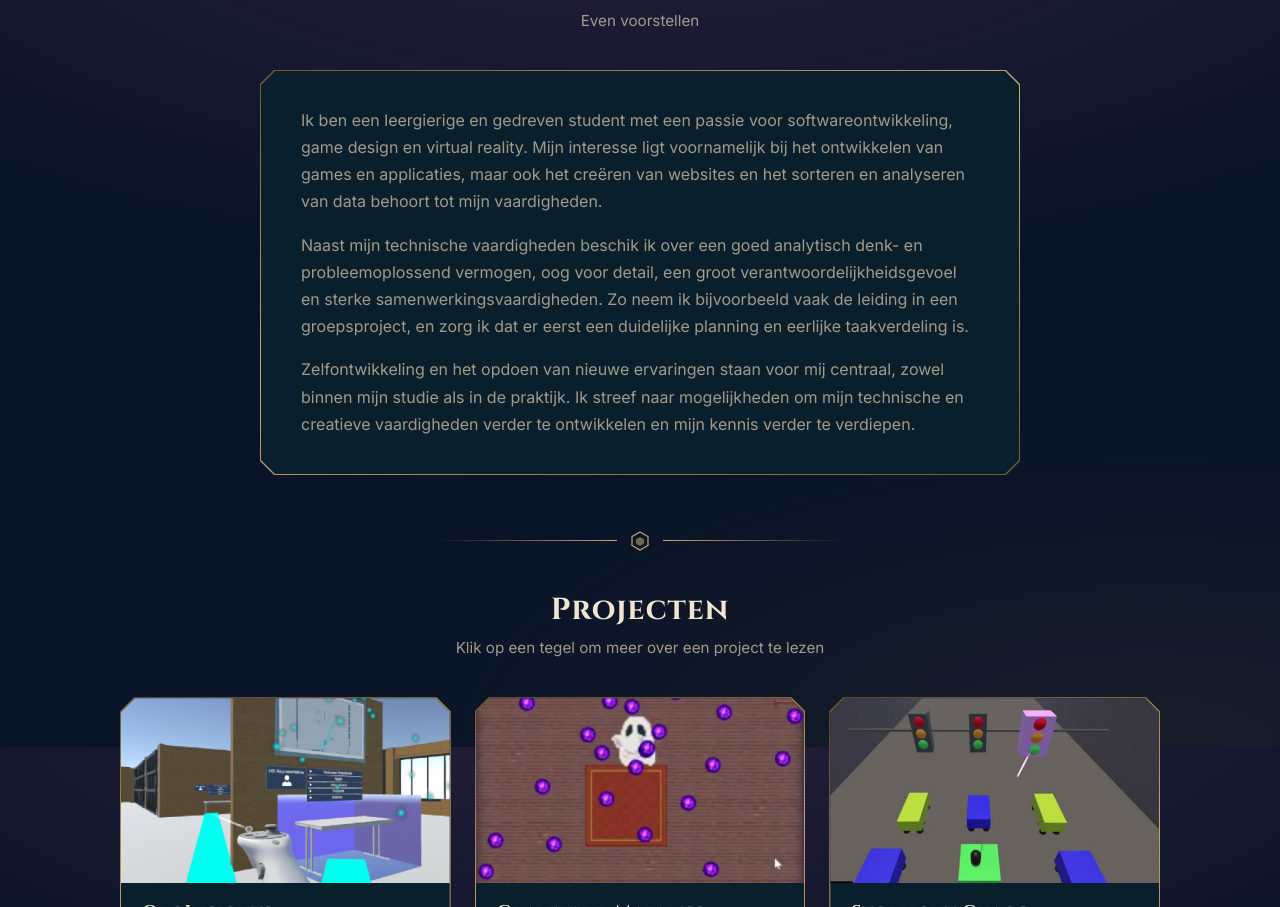
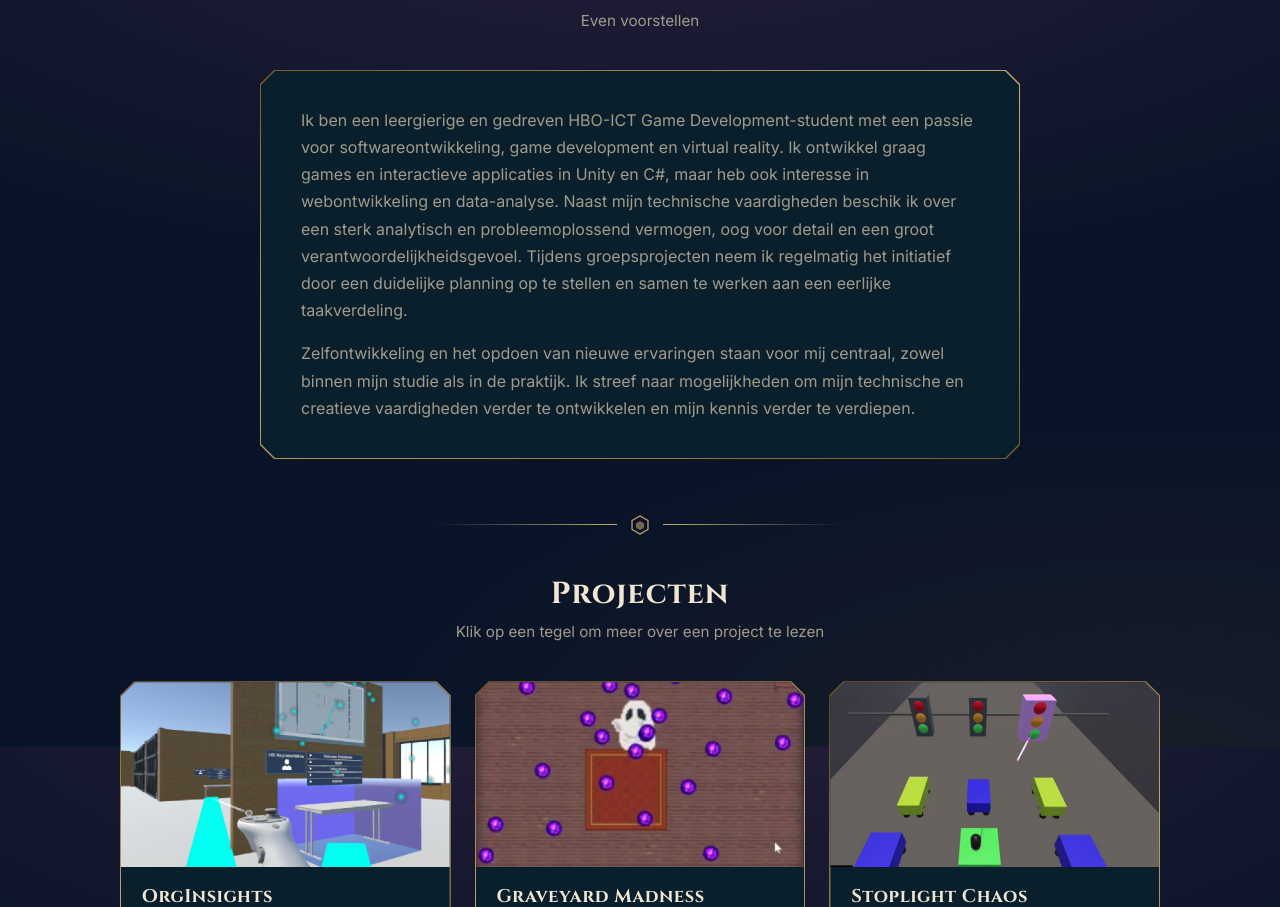
Before and after one commit to Lizanne02/Portfolio, a React (Vite) app: page / in a window 1280 px wide. Shown: the part 853-1760 px from the top of the page. Built offline with nearby package versions, Linux system fonts and the light colour scheme.

Commit message:
Update introductie
Update introductie

```diff
--- a/src/data/profile.js
+++ b/src/data/profile.js
@@ -19,8 +19,7 @@ export const profile = {
 
   // Alinea's in het "Over mij"-blok
   about: [
-    "Ik ben een leergierige en gedreven student met een passie voor softwareontwikkeling, game design en virtual reality. Mijn interesse ligt voornamelijk bij het ontwikkelen van games en applicaties, maar ook het creëren van websites en het sorteren en analyseren van data behoort tot mijn vaardigheden.",
-    "Naast mijn technische vaardigheden beschik ik over een goed analytisch denk- en probleemoplossend vermogen, oog voor detail, een groot verantwoordelijkheidsgevoel en sterke samenwerkingsvaardigheden. Zo neem ik bijvoorbeeld vaak de leiding in een groepsproject, en zorg ik dat er eerst een duidelijke planning en eerlijke taakverdeling is.",
+    "Ik ben een leergierige en gedreven HBO-ICT Game Development-student met een passie voor softwareontwikkeling, game development en virtual reality. Ik ontwikkel graag games en interactieve applicaties in Unity en C#, maar heb ook interesse in webontwikkeling en data-analyse. Naast mijn technische vaardigheden beschik ik over een sterk analytisch en probleemoplossend vermogen, oog voor detail en een groot verantwoordelijkheidsgevoel. Tijdens groepsprojecten neem ik regelmatig het initiatief door een duidelijke planning op te stellen en samen te werken aan een eerlijke taakverdeling.",
     "Zelfontwikkeling en het opdoen van nieuwe ervaringen staan voor mij centraal, zowel binnen mijn studie als in de praktijk. Ik streef naar mogelijkheden om mijn technische en creatieve vaardigheden verder te ontwikkelen en mijn kennis verder te verdiepen.",
   ],
 };
```
